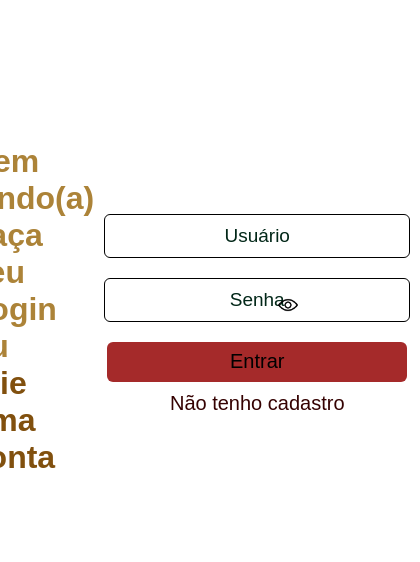
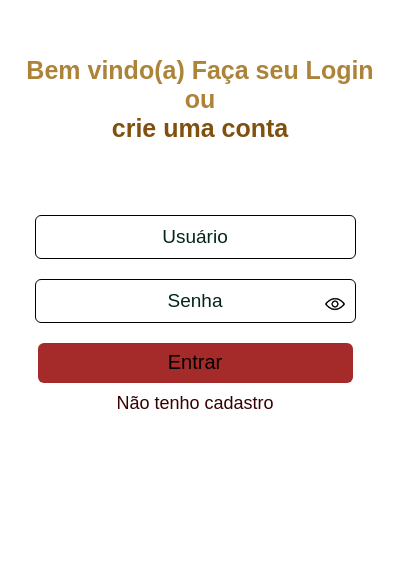
Before and after one commit to Betoojs/Bloco-de-notas, a plain HTML site: page src/login/login.html in a window 390 px wide. Shown: the part 113-675 px from the top of the page, 420 px wide, since content can reach past the window. Drawn offline with Linux system fonts and the light colour scheme.

Commit message:
responsividade login

```diff
--- a/src/login/login.html
+++ b/src/login/login.html
@@ -4,11 +4,12 @@
     <meta charset="UTF-8">
     <meta name="viewport" content="width=device-width, initial-scale=1.0">
     <link rel="stylesheet" href="./login.css">
+    <link rel="stylesheet" href="../resposividade/login.css">
     <title>Login</title>
 </head>
 <body>
     <div class="main-page">
-        <div><h1> <span style="color: rgb(172, 131, 56);">Bem vindo(a) Faça seu Login ou </span><br> <span style="color: rgb(129, 80, 14);">crie uma conta</span></h1></div>
+        <div class="div-h1"><h1 class="titulo-login"> <span style="color: rgb(172, 131, 56);">Bem vindo(a) Faça seu Login ou </span><br> <span style="color: rgb(129, 80, 14);">crie uma conta</span></h1></div>
         <div class="login">
             <div class="erroUser"><h3 id="textoErro">Desculpe, não encontramos um usuário cadastrado em nosso site. Tente novamente ou <span ><a href="http://127.0.0.1:5500/src/cadastro/cadastro.html" id="span-erro">crie um nova conta.</a></span></h3></div>
             <div id="usuario-empty"></div>
--- /dev/null
+++ b/src/resposividade/login.css
@@ -0,0 +1,38 @@
+@media screen and (max-width: 450px){
+    @media (max-width: 450px) {
+        .login {
+            padding: 20px; /* Espaçamento interno para melhor legibilidade */
+        }
+
+        .titulo-login{
+            font-size: 25px;
+            margin: 0 0 0 10px;
+        }
+
+        .input, #btn-entrar, .erroUser {
+            width: 90%;
+        }
+
+        #btn-entrar {
+            margin-top: 10px;
+        }
+
+        .noLogin{
+            text-align: center;
+            font-size: 18px;
+        }
+
+        #span-olho{
+            margin-bottom : 7px;
+            margin-left: 72%;
+
+        }
+
+        .div-h1{
+            position: absolute;
+            top: 20%;
+            text-align: center;
+        }
+
+    }
+}
```
